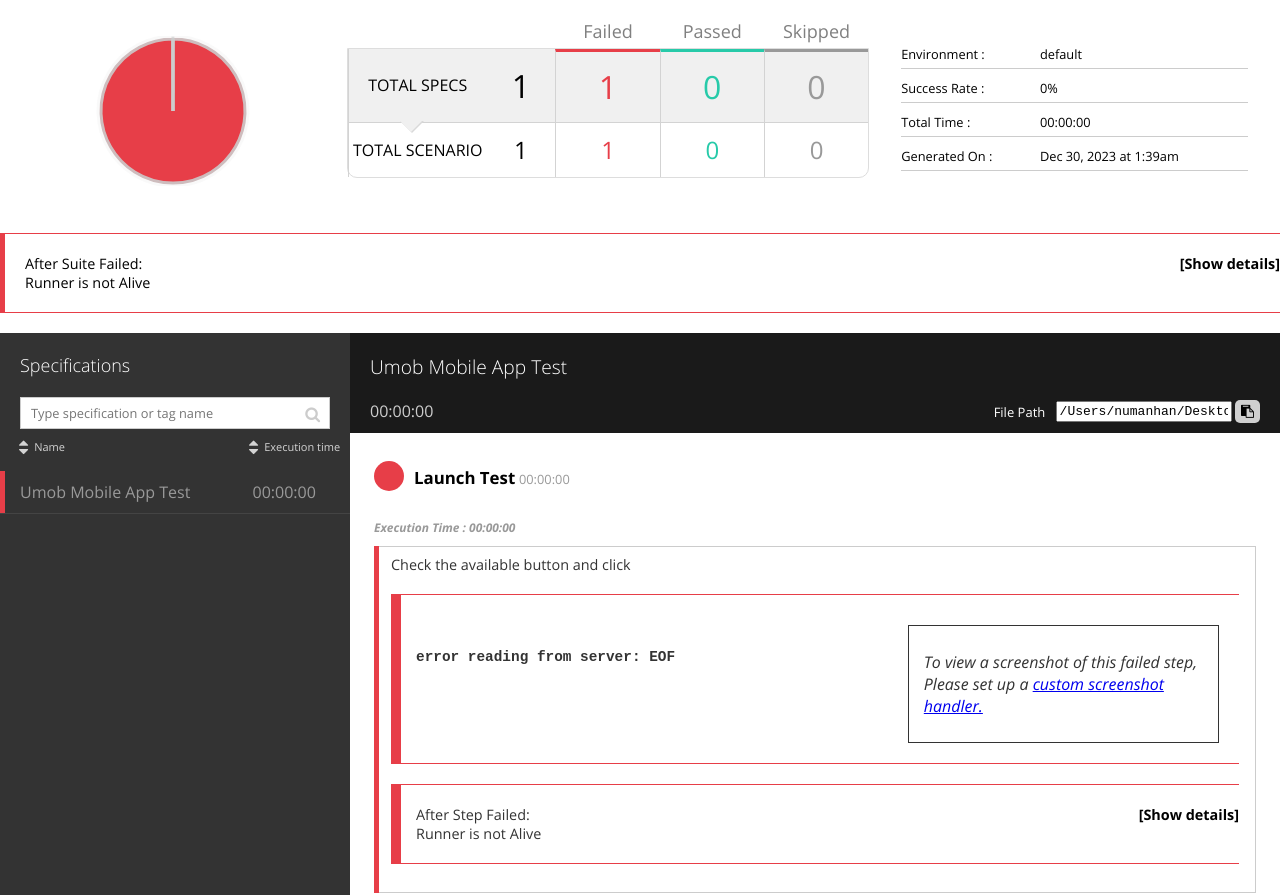
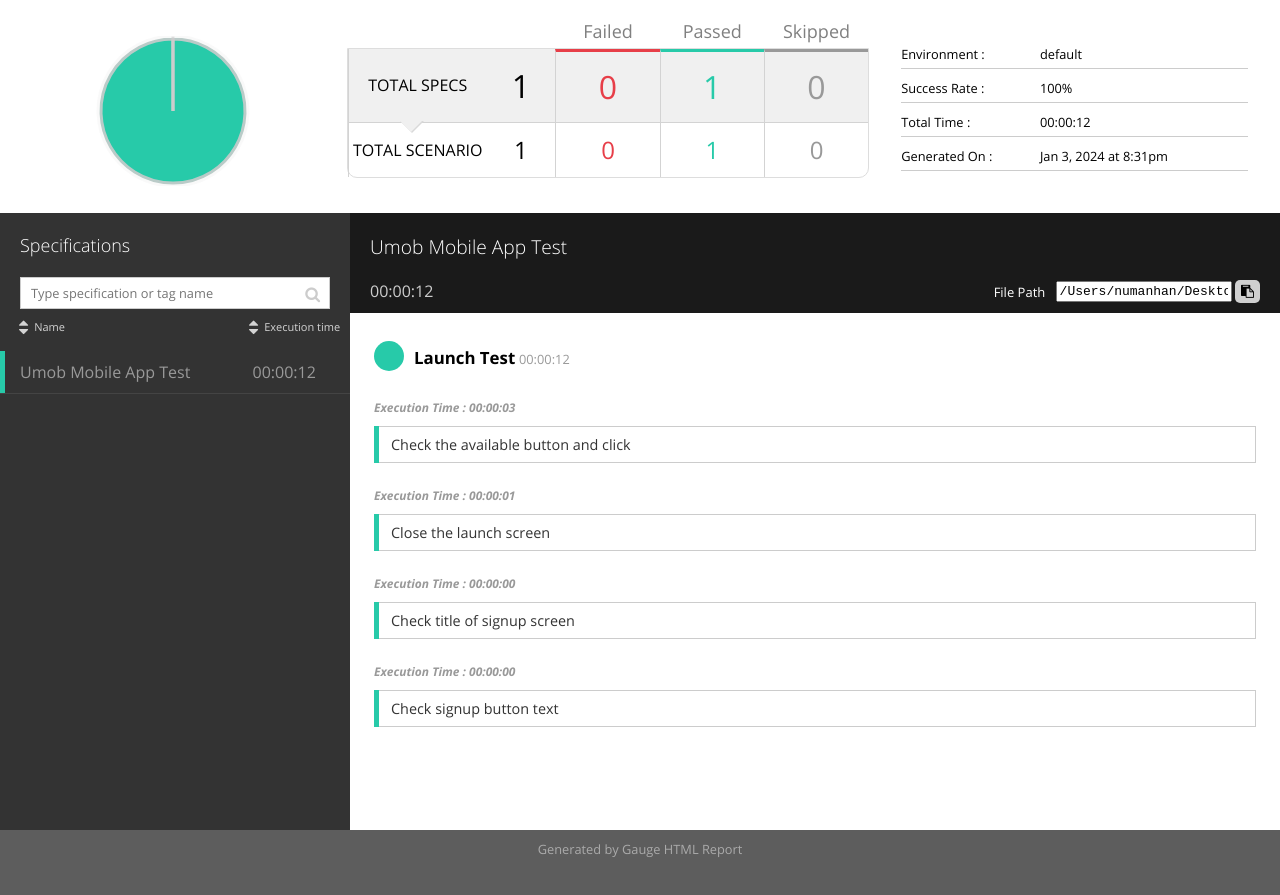
Before and after one commit to numanhan/AutomationUIUmobApp, a plain HTML site: page reports/html-report/specs/e2e.html in a window 1280 px wide. Shown: the part 66-961 px from the top of the page. After the commit the page ends 934 px from the top, so only its background shows below. Drawn offline with Linux system fonts and the light colour scheme.

Commit message:
gauge run issue
- Gauge run execute command fixed
- pom.xml file updated

```diff
--- a/reports/html-report/specs/e2e.html
+++ b/reports/html-report/specs/e2e.html
@@ -31,11 +31,11 @@
 
   <div class="report_chart">
     <div class="chart">
-      <svg id="pie-chart" data-results="1,0,0" data-total="1">
+      <svg id="pie-chart" data-results="0,1,0" data-total="1">
         <path class="status failed" />
-        <path class="shadow failed" data-status="failed"><title>Failed: 1/1</title></path>
+        <path class="shadow failed" data-status="failed"><title>Failed: 0/1</title></path>
         <path class="status passed" />
-        <path class="shadow passed" data-status="passed"><title>Passed: 0/1</title></path>
+        <path class="shadow passed" data-status="passed"><title>Passed: 1/1</title></path>
         <path class="status skipped" />
         <path class="shadow skipped" data-status="skipped"><title>Skipped: 0/1</title></path>
       </svg>
@@ -46,14 +46,14 @@
   <div class="report_test-results">
     <div class="report_test-result specs">
         <div class="total-specs" title="Filter all specs"><span class="txt">Total specs</span><span class="value">1</span></div>
-        <div class="fail spec-filter" data-status="failed" title="Filter failed specs"><span class="value">1</span></div>
-        <div class="pass spec-filter" data-status="passed" title="Filter passed specs"><span class="value">0</span></div>
+        <div class="fail spec-filter" data-status="failed" title="Filter failed specs"><span class="value">0</span></div>
+        <div class="pass spec-filter" data-status="passed" title="Filter passed specs"><span class="value">1</span></div>
         <div class="skip spec-filter" data-status="skipped" title="Filter skipped specs"><span class="value">0</span></div>
     </div>
     <div class="report_test-result scenarios">
         <div class="total-scenarios"><span class="txt">Total scenario</span><span class="value">1</span></div>
-        <div class="fail scenario-stats" data-status="failed"><span class="value">1</span></div>
-        <div class="pass scenario-stats" data-status="passed"><span class="value">0</span></div>
+        <div class="fail scenario-stats" data-status="failed"><span class="value">0</span></div>
+        <div class="pass scenario-stats" data-status="passed"><span class="value">1</span></div>
         <div class="skip scenario-stats" data-status="skipped"><span class="value">0</span></div>
     </div>
   </div>
@@ -68,15 +68,15 @@
 
     <li>
       <label>Success Rate </label>
-      <span>0%</span>
+      <span>100%</span>
     </li>
     <li>
       <label>Total Time </label>
-      <span>00:00:00</span>
+      <span>00:00:12</span>
     </li>
     <li>
       <label>Generated On </label>
-      <span>Dec 30, 2023 at 1:39am</span>
+      <span>Jan 3, 2024 at 8:31pm</span>
     </li>
   </ul>
 
@@ -93,22 +93,6 @@
 
 
 
-
-
-
-  <div class="error-container failed">
-    <div class="error-heading">After Suite Failed:<span class="error-message"> Runner is not Alive</span></div>
-    <div class="toggle-show">
-      [Show details]
-    </div>
-    <div class="exception-container hidden">
-      <div class="exception">
-        <pre class="stacktrace"></pre>
-      </div>
-
-
-    </div>
-  </div>
 
 
 
@@ -131,10 +115,10 @@
 
           <a href="e2e.html">
 
-              <li class="failed spec-name">
+              <li class="passed spec-name">
 
               <span id="scenarioName" class="scenarioname">Umob Mobile App Test</span>
-              <span id="time" class="time">00:00:00</span>
+              <span id="time" class="time">00:00:12</span>
             </li>
           </a>
 
@@ -152,8 +136,8 @@
         <h3 class="spec-head" title="/Users/numanhan/Desktop/AutomationUIUmobApp/specs/e2e.spec">Umob Mobile App Test</h3>
         <div class="hidden report_test-results" alt="Scenarios" title="Scenarios">
           <ul>
-            <li class="fail"><span class="value">1</span><span class="txt">Failed</span></li>
-            <li class="pass"><span class="value">0</span><span class="txt">Passed</span></li>
+            <li class="fail"><span class="value">0</span><span class="txt">Failed</span></li>
+            <li class="pass"><span class="value">1</span><span class="txt">Passed</span></li>
             <li class="skip"><span class="value">0</span><span class="txt">Skipped</span></li>
           </ul>
         </div>
@@ -166,7 +150,7 @@
               <i class="fa fa-clipboard" aria-hidden="true" title="Copy to Clipboard"></i>
           </button>
         </div>
-        <span class="time">00:00:00</span>
+        <span class="time">00:00:12</span>
       </div>
 
 
@@ -194,14 +178,14 @@
 
 
 
-  <div class="scenario-container failed">
+  <div class="scenario-container passed">
 
 
 
   <div class="scenario-head">
     <h3 class="head borderBottom">Launch Test</h3>
 
-    <span class="time">00:00:00</span>
+    <span class="time">00:00:12</span>
 
 
 
@@ -226,10 +210,10 @@
 
 
     <h5 class="execution-time">
-      <span class="time">Execution Time : 00:00:00</span>
+      <span class="time">Execution Time : 00:00:03</span>
     </h5>
 
-  <div class="step-info failed">
+  <div class="step-info passed">
 
   <ul>
     <li class="step">
@@ -258,52 +242,12 @@
 
 
 
-  <div class="error-container failed">
-    <div class="exception-container">
-      <div class="exception">
-        <h4 class="error-message">
-          <pre>error reading from server: EOF</pre>
-        </h4>
-        <pre class="stacktrace"></pre>
-      </div>
-
-
-
-            <div class="screenshot-container custom-screenshot-message">
-              <div class="screenshot">
-              <p class="custom-message">To view a screenshot of this failed step, Please set up a <a href="https://docs.gauge.org/writing-specifications/#taking-custom-screenshots">custom screenshot handler.</a></p>
-              </div>
-            </div>
-
-
-
-    </div>
-  </div>
 
 
 
 
 
 
-
-
-
-
-
-
-  <div class="error-container failed">
-    <div class="error-heading">After Step Failed:<span class="error-message"> Runner is not Alive</span></div>
-    <div class="toggle-show">
-      [Show details]
-    </div>
-    <div class="exception-container hidden">
-      <div class="exception">
-        <pre class="stacktrace"></pre>
-      </div>
-
-
-    </div>
-  </div>
 
 
 
@@ -329,10 +273,10 @@
 
 
     <h5 class="execution-time">
-      <span class="time">Execution Time : 00:00:00</span>
+      <span class="time">Execution Time : 00:00:01</span>
     </h5>
 
-  <div class="step-info not-executed">
+  <div class="step-info passed">
 
   <ul>
     <li class="step">
@@ -395,7 +339,7 @@
       <span class="time">Execution Time : 00:00:00</span>
     </h5>
 
-  <div class="step-info not-executed">
+  <div class="step-info passed">
 
   <ul>
     <li class="step">
@@ -458,7 +402,7 @@
       <span class="time">Execution Time : 00:00:00</span>
     </h5>
 
-  <div class="step-info not-executed">
+  <div class="step-info passed">
 
   <ul>
     <li class="step">
@@ -520,22 +464,6 @@
 
 
 
-
-  <div class="error-container failed">
-    <div class="error-heading">After Scenario Failed:<span class="error-message"> Runner is not Alive</span></div>
-    <div class="toggle-show">
-      [Show details]
-    </div>
-    <div class="exception-container hidden">
-      <div class="exception">
-        <pre class="stacktrace"></pre>
-      </div>
-
-
-    </div>
-  </div>
-
-
 	</div>
 
 
@@ -547,22 +475,6 @@
 
 
 
-
-
-
-  <div class="error-container failed">
-    <div class="error-heading">After Spec Failed:<span class="error-message"> Runner is not Alive</span></div>
-    <div class="toggle-show">
-      [Show details]
-    </div>
-    <div class="exception-container hidden">
-      <div class="exception">
-        <pre class="stacktrace"></pre>
-      </div>
-
-
-    </div>
-  </div>
 
 
     </div>
```
Also changed, not shown: pom.xml (+13 -12 lines), reports/html-report/index.html (+16 -28 lines), .gauge/executionStatus.json, .gauge/failures.json, .gauge/lastRunCmd.json, 2 other files.
